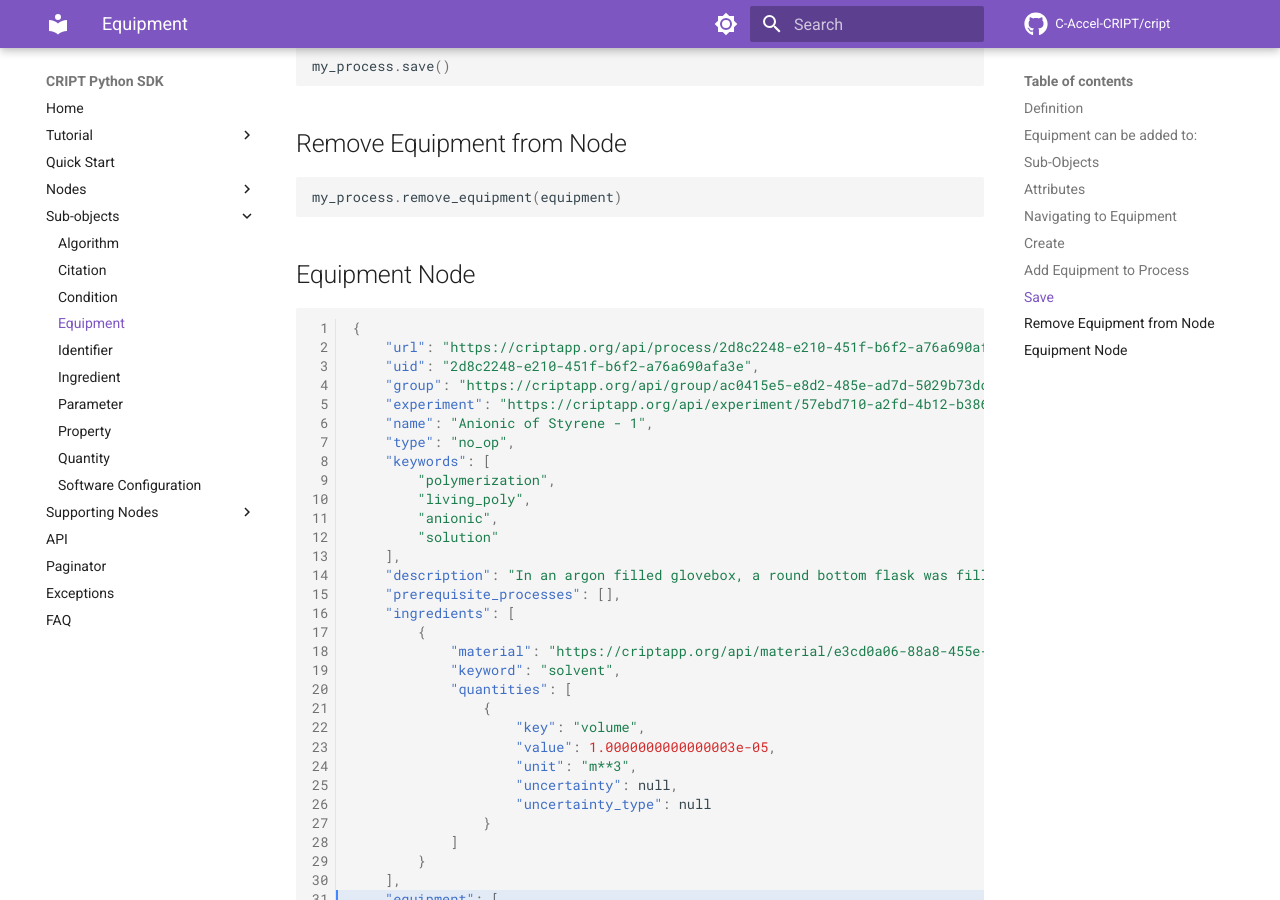
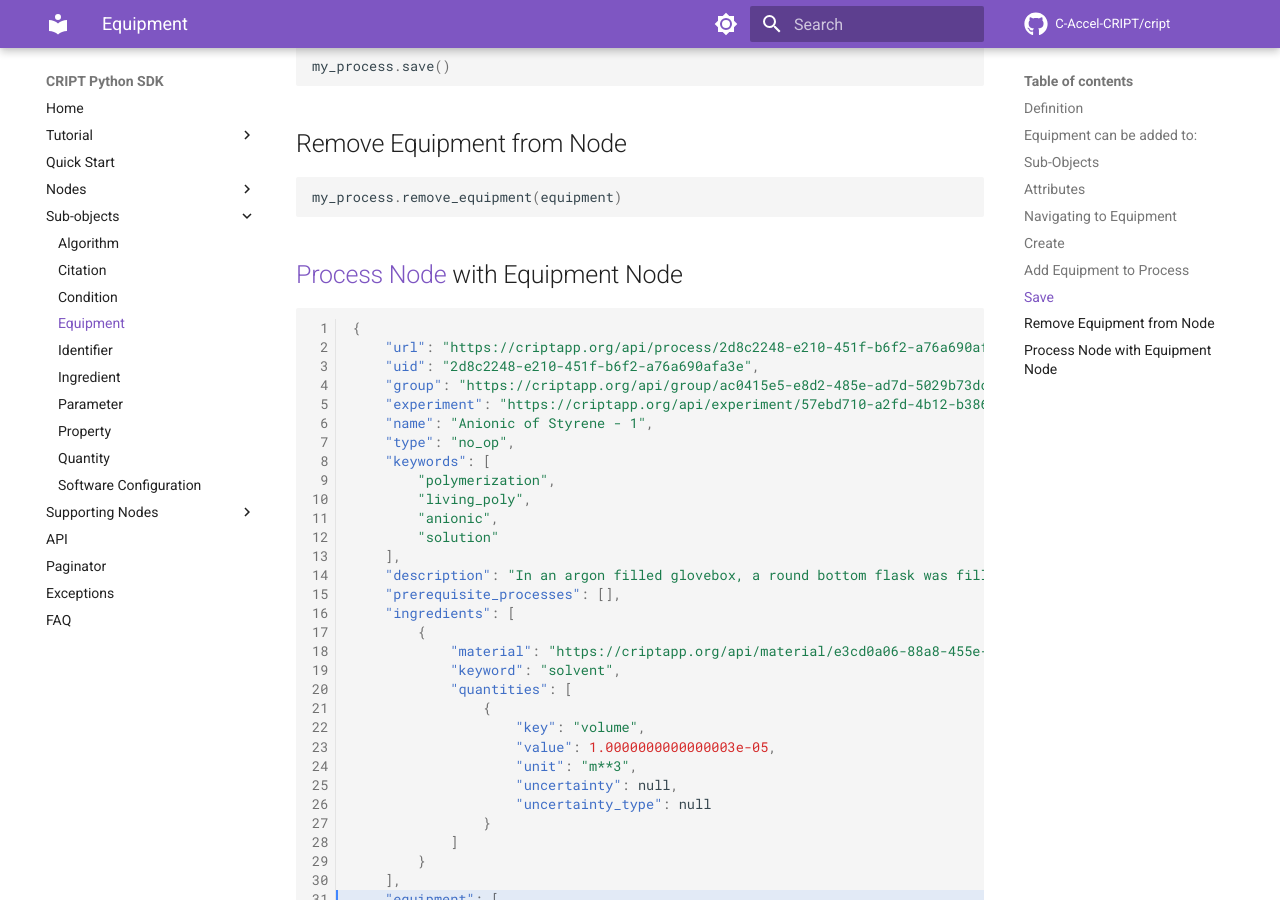
Before and after one commit to C-Accel-CRIPT/sdk-archive, an MkDocs documentation site: the page built from docs/subobjects/equipment.md, in a window 1280 px wide and 900 px high, scrolled down 1446 px. Built offline with MkDocs 1.6.1 and Material for MkDocs 9.7.7, drawn with Linux system fonts in a browser that asks for light colours; comment, search, counter and statistics services are not loaded.

Commit message:
Update equipment.md

````diff
--- a/docs/subobjects/equipment.md
+++ b/docs/subobjects/equipment.md
@@ -54,7 +54,7 @@ my_process.remove_equipment(equipment)
 ```
 
 
-## Equipment Node
+## [Process Node](../nodes/process.md) with Equipment Node
 
 ```json linenums="1" hl_lines="31-39"
 {
````
